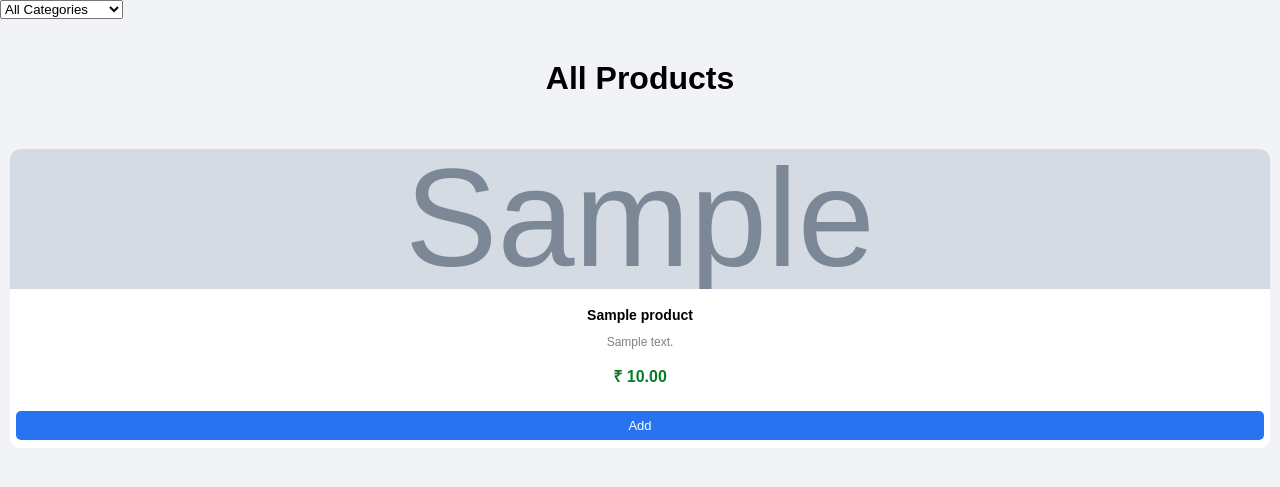
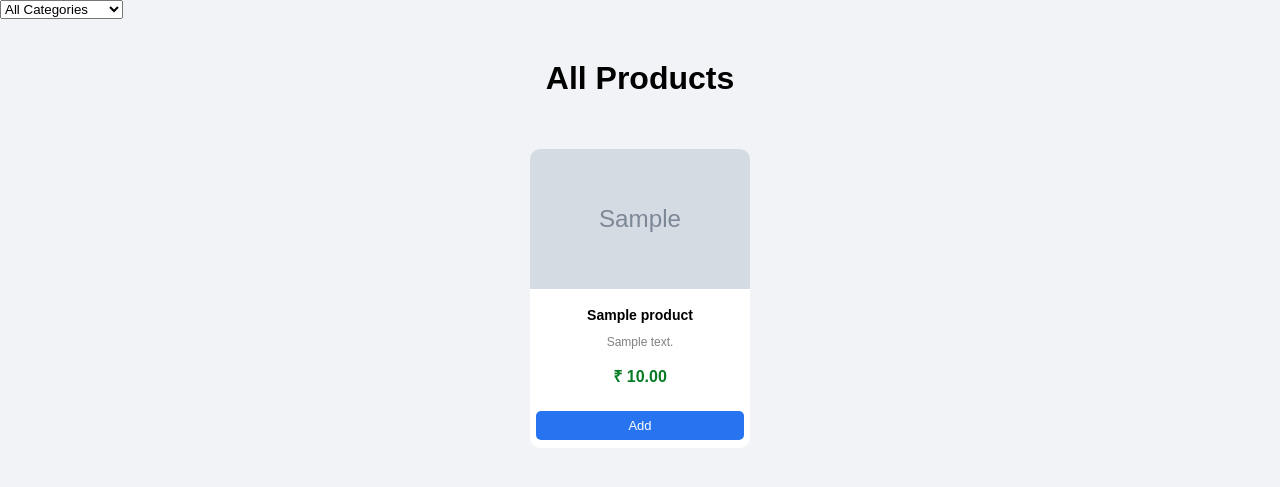
Before and after one commit to jayraj2106/Vendsys-ecommerce, a Django app: page / in a window 1280 px wide. Shown: the part 43-530 px from the top of the page. Run offline with Django 4.2, Linux system fonts and the light colour scheme; tables that the repository leaves empty hold one stand-in row (values such as "Sample post"); grey boxes marked "Sample" are stand-in pictures.

Commit message:
style(cart,products): make products cards in center

```diff
--- a/Vendsys/products/static/products/product_list.css
+++ b/Vendsys/products/static/products/product_list.css
@@ -11,10 +11,11 @@
 /* Grid layout */
 .product-container {
     display: grid;
-    grid-template-columns: repeat(auto-fit, minmax(160px, 1fr));
+    grid-template-columns: repeat(auto-fit, minmax(160px, 220px));
     gap: 10px;
     width: 100%;
     padding: 10px;
+    justify-content: center;
 }
 
 /* Card */
--- a/Vendsys/static_global/cart/cart.css
+++ b/Vendsys/static_global/cart/cart.css
@@ -8,13 +8,11 @@
 /* Grid layout */
 .cart-container {
     display: grid;
-    grid-template-columns: repeat(auto-fit, minmax(160px, 1fr));
+    grid-template-columns: repeat(auto-fit, minmax(160px, 220px));
     gap: 10px;
     width: 100%;
     padding: 10px;
     box-sizing: border-box;
-
-    max-width: 220px;
     justify-content: center;
 }
 
```
